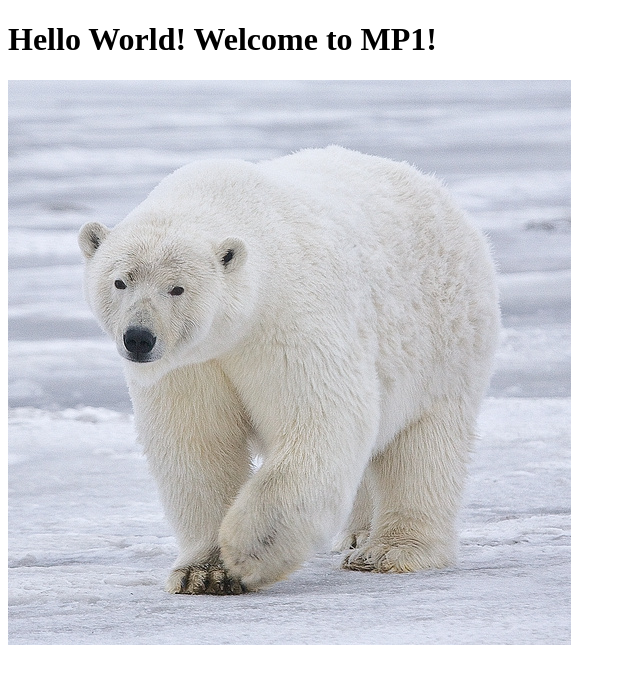
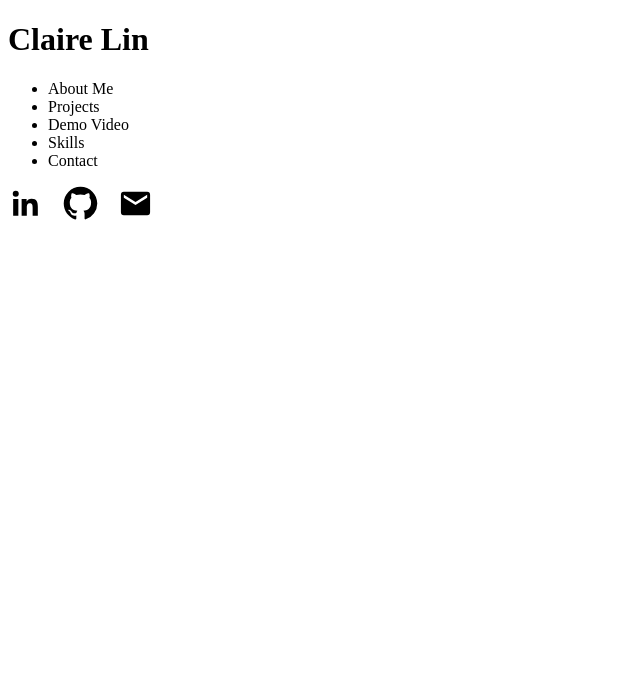
Before and after one commit to claire082915/mp1, a website built with webpack: page src/index.html in a window 1280 px wide. Shown: the whole page, without its empty margins (0-640 px from the left). Built offline with nearby package versions, Linux system fonts and the light colour scheme.

Commit message:
basic project setup with social media icons

```diff
--- a/llm_logs.csv
+++ b/llm_logs.csv
@@ -1,2 +1 @@
-example_chatgpt_log_link1
-example_bing_chat_log_link2
+https://chatgpt.com/share/6a9e32fc-19f4-83ea-a53a-b4a56baf4772
--- a/src/css/main.scss
+++ b/src/css/main.scss
@@ -1 +1,15 @@
 /* Your SCSS here. */
+.social-icons {
+    display: flex;
+    gap: 20px;
+}
+
+.social-icons svg {
+    width: 35px;
+    height: 35px;
+    fill: black;
+}
+
+.social-icons svg:hover {
+    fill: gray;
+}
--- a/src/index.html
+++ b/src/index.html
@@ -6,8 +6,67 @@
         <meta name="viewport" content="width=device-width, initial-scale=1.0">
         <title>MP1</title>
     </head>
+
     <body>
-        <h1>Hello World! Welcome to MP1!</h1>
-        <img src="assets/image.jpg">
+        <header>
+            <h1>Claire Lin</h1>
+            <ul>
+                <li>About Me</li>
+                <li>Projects</li>
+                <li>Demo Video</li>
+                <li>Skills</li>
+                <li>Contact</li>
+            </ul>
+        </header>
+        <main>
+            <div id="about-me">
+
+            </div>
+
+            <div id="projects">
+
+            </div>
+
+            <div id="demo-video">
+
+            </div>
+
+            <div id="skills">
+
+            </div>
+
+            <div id="contact">
+
+            </div>
+
+        </main>
+
+        <footer>
+            <div class="social-icons">
+
+                <!-- LinkedIn -->
+                <a href="https://www.linkedin.com/in/claire-lin-553333328/" aria-label="LinkedIn">
+                    <svg viewBox="0 0 24 24">
+                        <path d="M20.45 20.45h-3.56v-5.57c0-1.33-.03-3.04-1.85-3.04-1.85 0-2.14 1.45-2.14 2.95v5.66H9.34V8.99h3.42v1.56h.05c.48-.9 1.64-1.85 3.37-1.85 3.6 0 4.27 2.37 4.27 5.46v6.29zM5.32 7.43a2.07 2.07 0 1 1 0-4.14 2.07 2.07 0 0 1 0 4.14zM3.54 20.45H7.1V8.99H3.54v11.46z"/>
+                    </svg>
+                </a>
+
+                <!-- GitHub -->
+                <a href="https://github.com/claire082915" aria-label="GitHub">
+                    <svg viewBox="0 0 24 24">
+                        <path d="M12 .5C5.65.5.5 5.65.5 12c0 5.08 3.29 9.39 7.85 10.91.57.1.78-.25.78-.55v-2.1c-3.19.69-3.86-1.54-3.86-1.54-.52-1.33-1.28-1.69-1.28-1.69-1.04-.71.08-.7.08-.7 1.15.08 1.76 1.18 1.76 1.18 1.02 1.75 2.67 1.25 3.32.96.1-.74.4-1.25.72-1.54-2.55-.29-5.23-1.28-5.23-5.7 0-1.26.45-2.29 1.18-3.1-.12-.29-.51-1.47.11-3.06 0 0 .96-.31 3.15 1.18a10.9 10.9 0 0 1 5.74 0c2.19-1.49 3.15-1.18 3.15-1.18.62 1.59.23 2.77.11 3.06.74.81 1.18 1.84 1.18 3.1 0 4.43-2.69 5.41-5.25 5.69.41.36.78 1.08.78 2.18v3.24c0 .3.21.65.79.54A11.51 11.51 0 0 0 23.5 12C23.5 5.65 18.35.5 12 .5z"/>
+                    </svg>
+                </a>
+
+                <!-- Email -->
+                <a href="mailto:clairelin8641@outlook.com" aria-label="Email">
+                    <svg viewBox="0 0 24 24">
+                        <path d="M20 4H4a2 2 0 0 0-2 2v12a2 2 0 0 0 2 2h16a2 2 0 0 0 2-2V6a2 2 0 0 0-2-2zm0 4-8 5-8-5V6l8 5 8-5v2z"/>
+                    </svg>
+                </a>
+
+            </div>
+        </footer>
     </body>
+
 </html>
```
